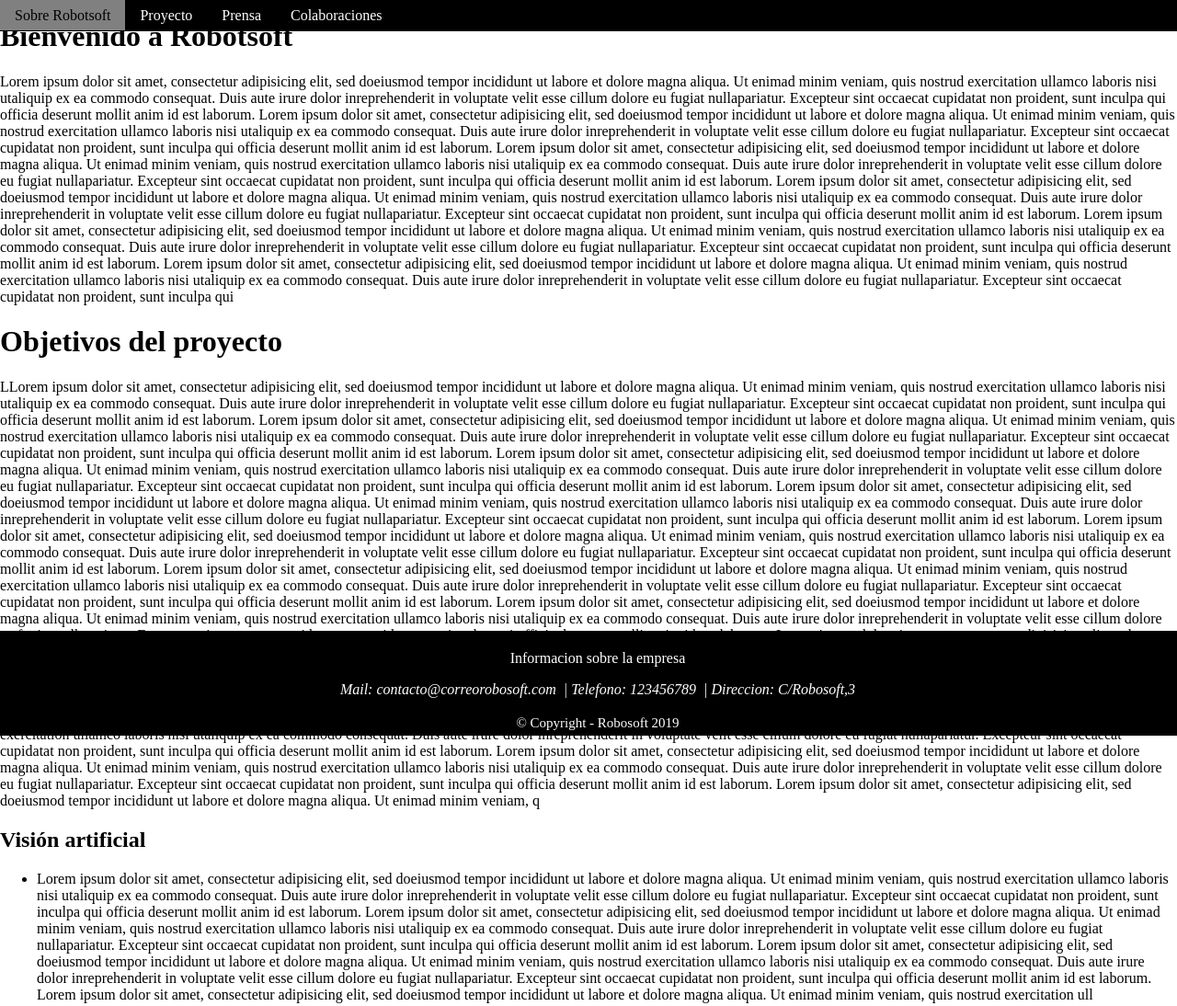
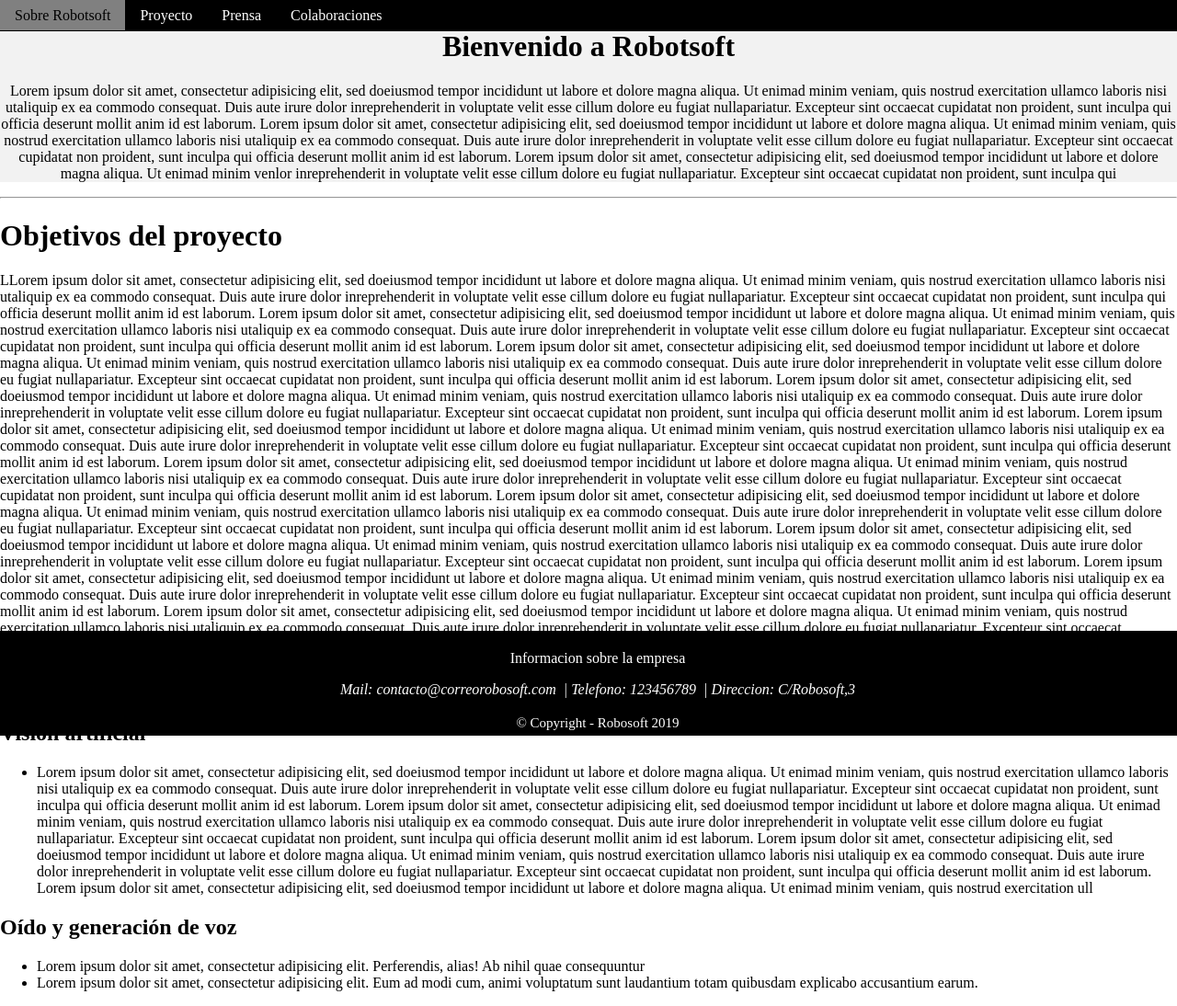
Before and after one commit to gitDiego0/public_html, a plain HTML site: page Maquetacion/index.htm in a window 1280 px wide. Shown: the top 1094 px of the page at 92% size. Drawn offline with Linux system fonts and the light colour scheme.

Commit message:
Añade estilo al apartado bienvenida de la web

```diff
--- a/Maquetacion/css/capas1.css
+++ b/Maquetacion/css/capas1.css
@@ -119,3 +119,12 @@ span {
     color: white;
     font-size: 15px;
 }
+
+.center-text {
+    text-align: center;
+}
+
+#cabeceraCuerpo {
+    margin-top: 2em;
+    background-color: #f2f2f2;
+}
--- a/Maquetacion/index.htm
+++ b/Maquetacion/index.htm
@@ -18,7 +18,8 @@
     </div>
 
     <div id="cuerpo">
-        <div id="lateral">
+
+        <div id="cabeceraCuerpo" class="center-text">
 
             <h1>Bienvenido a Robotsoft</h1>
 
@@ -26,17 +27,13 @@
                 irure dolor inreprehenderit in voluptate velit esse cillum dolore eu fugiat nullapariatur. Excepteur sint occaecat cupidatat non proident, sunt inculpa qui officia deserunt mollit anim id est laborum. Lorem ipsum dolor sit amet, consectetur
                 adipisicing elit, sed doeiusmod tempor incididunt ut labore et dolore magna aliqua. Ut enimad minim veniam, quis nostrud exercitation ullamco laboris nisi utaliquip ex ea commodo consequat. Duis aute irure dolor inreprehenderit in voluptate
                 velit esse cillum dolore eu fugiat nullapariatur. Excepteur sint occaecat cupidatat non proident, sunt inculpa qui officia deserunt mollit anim id est laborum. Lorem ipsum dolor sit amet, consectetur adipisicing elit, sed doeiusmod tempor
-                incididunt ut labore et dolore magna aliqua. Ut enimad minim veniam, quis nostrud exercitation ullamco laboris nisi utaliquip ex ea commodo consequat. Duis aute irure dolor inreprehenderit in voluptate velit esse cillum dolore eu fugiat
-                nullapariatur. Excepteur sint occaecat cupidatat non proident, sunt inculpa qui officia deserunt mollit anim id est laborum. Lorem ipsum dolor sit amet, consectetur adipisicing elit, sed doeiusmod tempor incididunt ut labore et dolore
-                magna aliqua. Ut enimad minim veniam, quis nostrud exercitation ullamco laboris nisi utaliquip ex ea commodo consequat. Duis aute irure dolor inreprehenderit in voluptate velit esse cillum dolore eu fugiat nullapariatur. Excepteur sint
-                occaecat cupidatat non proident, sunt inculpa qui officia deserunt mollit anim id est laborum. Lorem ipsum dolor sit amet, consectetur adipisicing elit, sed doeiusmod tempor incididunt ut labore et dolore magna aliqua. Ut enimad minim
-                veniam, quis nostrud exercitation ullamco laboris nisi utaliquip ex ea commodo consequat. Duis aute irure dolor inreprehenderit in voluptate velit esse cillum dolore eu fugiat nullapariatur. Excepteur sint occaecat cupidatat non proident,
-                sunt inculpa qui officia deserunt mollit anim id est laborum. Lorem ipsum dolor sit amet, consectetur adipisicing elit, sed doeiusmod tempor incididunt ut labore et dolore magna aliqua. Ut enimad minim veniam, quis nostrud exercitation
-                ullamco laboris nisi utaliquip ex ea commodo consequat. Duis aute irure dolor inreprehenderit in voluptate velit esse cillum dolore eu fugiat nullapariatur. Excepteur sint occaecat cupidatat non proident, sunt inculpa qui</p>
+                incididunt ut labore et dolore magna aliqua. Ut enimad minim venlor inreprehenderit in voluptate velit esse cillum dolore eu fugiat nullapariatur. Excepteur sint occaecat cupidatat non proident, sunt inculpa qui</p>
 
         </div>
 
-        <div id="priLorem ipsum dolor sit amet, consectetur adipisicing elit. Sunt, repudiandae aut nulla voluptates laboriosam ipsa deleniti! Aliquam, impedit quaLorem ipsum dolor sit amet, consectetur adipisicing elit. Sunt, repudiandae aut nulla voluptates laboriosam ipsa deleniti! Aliquam, impedit quasi obcaecati minus debitis dolorum nobis recusandae cumque, laboriosam sit non nostrum.si obcaecati minus debitis dolorum nobis recusandae cumque, laboriosam sit non nostrum.ncipal">
+        <hr>
+
+        <div id="ProyectoObjetivos">
 
             <h1>Objetivos del proyecto</h1>
 
```
